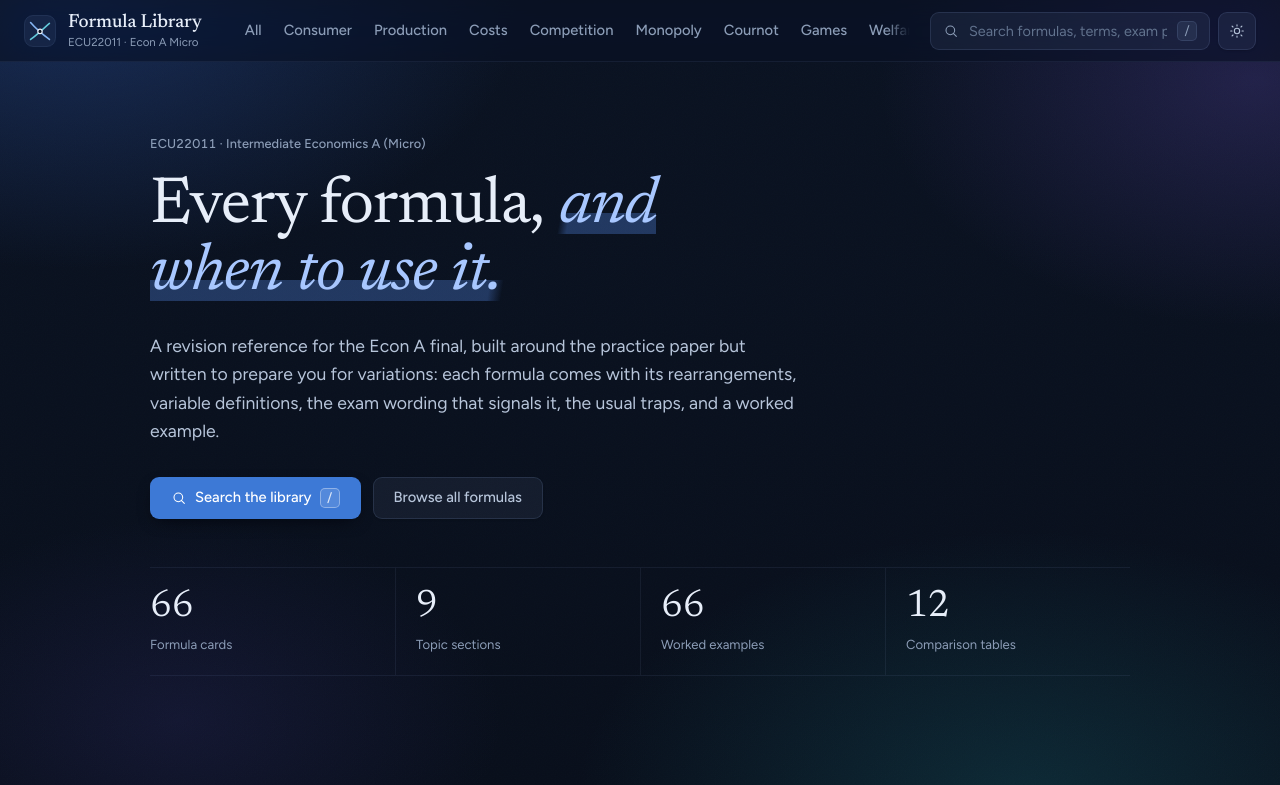
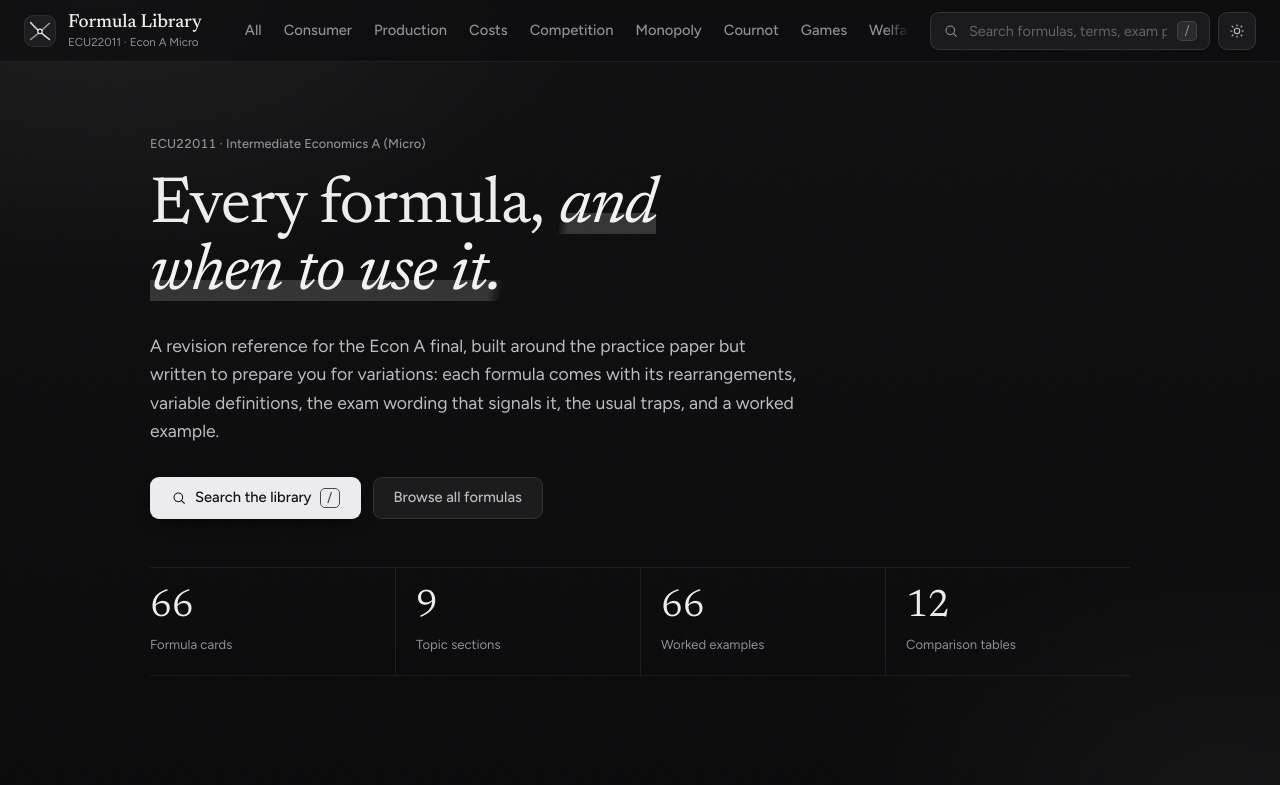
Before and after one commit to PaigeT735/econ-a-formulas, a website with bundled scripts: page index.html in a window 1280 px wide. Both pictures are taken after a click on the button "Switch to dark mode". Shown: the top 785 px of the page. Built offline with nearby package versions, Linux system fonts and the light colour scheme.

Commit message:
Neutral black/grey dark mode

```diff
--- a/assets/css/components.css
+++ b/assets/css/components.css
@@ -16,9 +16,9 @@
   white-space: nowrap;
 }
 .btn:hover { background: rgba(var(--glass-rgb), calc(0.92 * var(--glass-k))); border-color: var(--line-3); color: var(--ink-1); }
-.btn--primary { background: var(--brand-strong); color: #fff; border-color: transparent; box-shadow: 0 6px 18px -8px rgba(var(--shadow-rgb), calc(0.6 * var(--shadow-k))); }
-.btn--primary:hover { background: var(--brand-strong-2); color: #fff; }
-.btn--primary kbd { color: #ffffffcc; border-color: #ffffff59; background: #ffffff1f; }
+.btn--primary { background: var(--brand-strong); color: var(--brand-on); border-color: transparent; box-shadow: 0 6px 18px -8px rgba(var(--shadow-rgb), calc(0.6 * var(--shadow-k))); }
+.btn--primary:hover { background: var(--brand-strong-2); color: var(--brand-on); }
+.btn--primary kbd { color: inherit; opacity: 0.75; border-color: currentColor; background: transparent; }
 .btn--icon { width: 36px; padding: 0; justify-content: center; }
 .btn svg { width: 16px; height: 16px; }
 
--- a/assets/css/tokens.css
+++ b/assets/css/tokens.css
@@ -107,6 +107,7 @@
   --thumb-hover: rgba(40, 80, 140, 0.3);
   --brand-strong: #1f4f8f;
   --brand-strong-2: #193f73;
+  --brand-on: #ffffff;
   --brand-ink: #1f4f8f;
   --highlight: rgba(140, 190, 245, 0.42);
   --mark-bg: rgba(255, 255, 255, 0.75);
@@ -124,70 +125,70 @@
 /* ---------- Dark theme: deep night-blue glass ---------- */
 :root[data-theme='dark'] {
   color-scheme: dark;
-  --bg: #0a111e;
-  --bg-raise: #0f1828;
-  --bg-sunken: #070c16;
+  /* Neutral graphite: near-black with soft greys, colour only in the accents */
+  --bg: #0c0c0d;
+  --bg-raise: #141415;
+  --bg-sunken: #080808;
 
-  --ink-1: #e7eef9;
-  --ink-2: #b7c5da;
-  --ink-3: #8c9db7;
-  --ink-4: #61728d;
+  --ink-1: #ededee;
+  --ink-2: #bdbdc1;
+  --ink-3: #8f8f95;
+  --ink-4: #636368;
 
-  --line-1: rgba(165, 195, 245, 0.08);
-  --line-2: rgba(165, 195, 245, 0.13);
-  --line-3: rgba(165, 195, 245, 0.24);
+  --line-1: rgba(255, 255, 255, 0.07);
+  --line-2: rgba(255, 255, 255, 0.11);
+  --line-3: rgba(255, 255, 255, 0.2);
 
-  --glass-chrome: rgba(11, 18, 32, 0.66);
-  --glass-panel: linear-gradient(160deg, rgba(150, 182, 240, 0.105) 0%, rgba(150, 182, 240, 0.045) 100%);
-  --glass-panel-solid: #121c2e;
-  --glass-edge: rgba(170, 200, 250, 0.13);
+  --glass-chrome: rgba(14, 14, 15, 0.7);
+  --glass-panel: linear-gradient(160deg, rgba(255, 255, 255, 0.07) 0%, rgba(255, 255, 255, 0.03) 100%);
+  --glass-panel-solid: #161617;
+  --glass-edge: rgba(255, 255, 255, 0.1);
   --glass-highlight: inset 0 1px 0 rgba(255, 255, 255, 0.06);
-  --glass-shadow: 0 1px 2px rgba(0, 0, 0, 0.3), 0 14px 36px -18px rgba(0, 0, 0, 0.75);
-  --inset: rgba(5, 10, 20, 0.5);
+  --glass-shadow: 0 1px 2px rgba(0, 0, 0, 0.4), 0 14px 36px -18px rgba(0, 0, 0, 0.8);
+  --inset: rgba(0, 0, 0, 0.42);
 
-  --accent-consumer: #72cfb1;
-  --accent-production: #84b4f2;
-  --accent-costs: #ab9df2;
-  --accent-competition: #63c9da;
-  --accent-monopoly: #f292a3;
-  --accent-oligopoly: #c69df0;
-  --accent-games: #92b2ff;
-  --accent-welfare: #e4c76d;
-  --accent-general: #a8b6ca;
-  --accent: #84b4f2;
+  --accent-consumer: #7fcdb3;
+  --accent-production: #8fb6ea;
+  --accent-costs: #b3a8ec;
+  --accent-competition: #74c6d2;
+  --accent-monopoly: #ee9aa8;
+  --accent-oligopoly: #c9a6e8;
+  --accent-games: #9db7f2;
+  --accent-welfare: #e2c878;
+  --accent-general: #b9b9bf;
+  --accent: #d6d6da;
 
-  --clue: #e9bb63;
-  --trap: #f28c7e;
-  --ok: #72cfb1;
+  --clue: #e5bd6c;
+  --trap: #ef8f82;
+  --ok: #7fcdb3;
 
-  --glass-rgb: 170, 198, 245;
-  --glass-k: 0.12;
-  --shadow-rgb: 0, 3, 10;
+  --glass-rgb: 255, 255, 255;
+  --glass-k: 0.1;
+  --shadow-rgb: 0, 0, 0;
   --shadow-k: 2.4;
-  --edge-hi: rgba(180, 208, 255, 0.26);
-  --pressed: rgba(170, 200, 250, 0.16);
-  --card-open: linear-gradient(160deg, rgba(150, 182, 240, 0.13), rgba(150, 182, 240, 0.06));
-  --drawer-bg: rgba(11, 18, 32, 0.94);
-  --popover: rgba(14, 23, 40, 0.97);
-  --thead-bg: rgba(130, 160, 220, 0.08);
-  --sticky-th: #111a2b;
-  --scrim: rgba(0, 0, 0, 0.5);
-  --thumb: rgba(170, 200, 250, 0.16);
-  --thumb-hover: rgba(170, 200, 250, 0.28);
-  --brand-strong: #3d79d6;
-  --brand-strong-2: #4a86e3;
-  --brand-ink: #a8c7ff;
-  --highlight: rgba(80, 130, 220, 0.35);
-  --mark-bg: rgba(150, 182, 240, 0.08);
-  --mark-line-1: #84b4f2;
-  --mark-line-2: #63c9da;
-  --mark-dot: #0a111e;
+  --edge-hi: rgba(255, 255, 255, 0.22);
+  --pressed: rgba(255, 255, 255, 0.13);
+  --card-open: linear-gradient(160deg, rgba(255, 255, 255, 0.09), rgba(255, 255, 255, 0.04));
+  --drawer-bg: rgba(16, 16, 17, 0.95);
+  --popover: rgba(22, 22, 23, 0.97);
+  --thead-bg: rgba(255, 255, 255, 0.05);
+  --sticky-th: #151516;
+  --scrim: rgba(0, 0, 0, 0.55);
+  --thumb: rgba(255, 255, 255, 0.14);
+  --thumb-hover: rgba(255, 255, 255, 0.26);
+  --brand-strong: #ececee;
+  --brand-strong-2: #ffffff;
+  --brand-on: #111112;
+  --brand-ink: #f2f2f3;
+  --highlight: rgba(255, 255, 255, 0.16);
+  --mark-bg: rgba(255, 255, 255, 0.06);
+  --mark-line-1: #d6d6da;
+  --mark-line-2: #8f8f95;
+  --mark-dot: #0c0c0d;
   --atmos:
-    radial-gradient(50vw 48vh at 6% 0%, rgba(52, 96, 190, 0.34), transparent 70%),
-    radial-gradient(42vw 44vh at 98% 10%, rgba(110, 82, 200, 0.24), transparent 70%),
-    radial-gradient(50vw 48vh at 80% 100%, rgba(30, 130, 140, 0.24), transparent 70%),
-    radial-gradient(36vw 36vh at 14% 90%, rgba(70, 60, 150, 0.18), transparent 70%),
-    linear-gradient(180deg, #0b1322 0%, #090f1b 100%);
+    radial-gradient(55vw 50vh at 8% 0%, rgba(255, 255, 255, 0.06), transparent 70%),
+    radial-gradient(45vw 45vh at 96% 100%, rgba(255, 255, 255, 0.04), transparent 70%),
+    linear-gradient(180deg, #111112 0%, #0b0b0c 100%);
 }
 
 [data-accent='consumer'] { --accent: var(--accent-consumer); }
```
